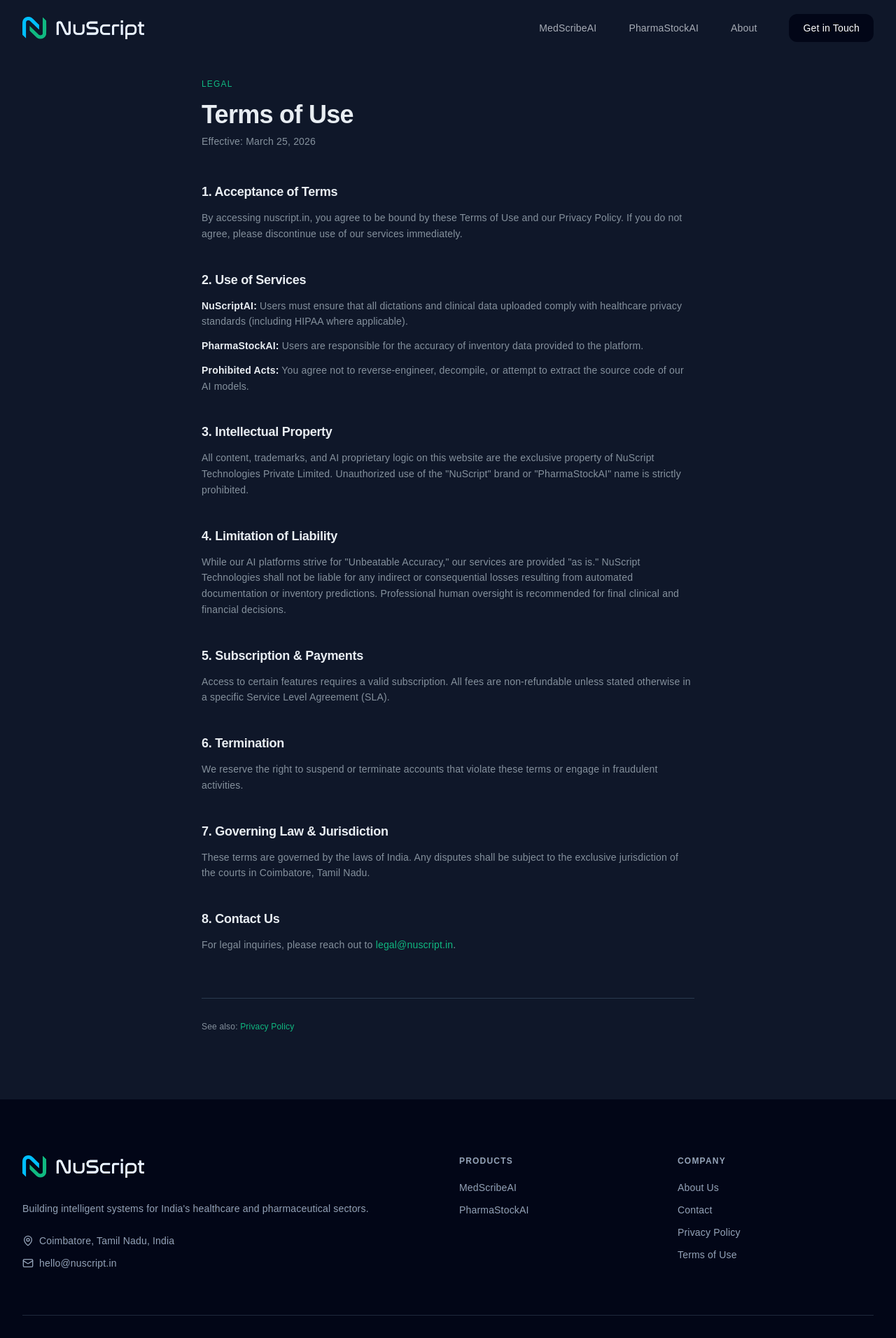
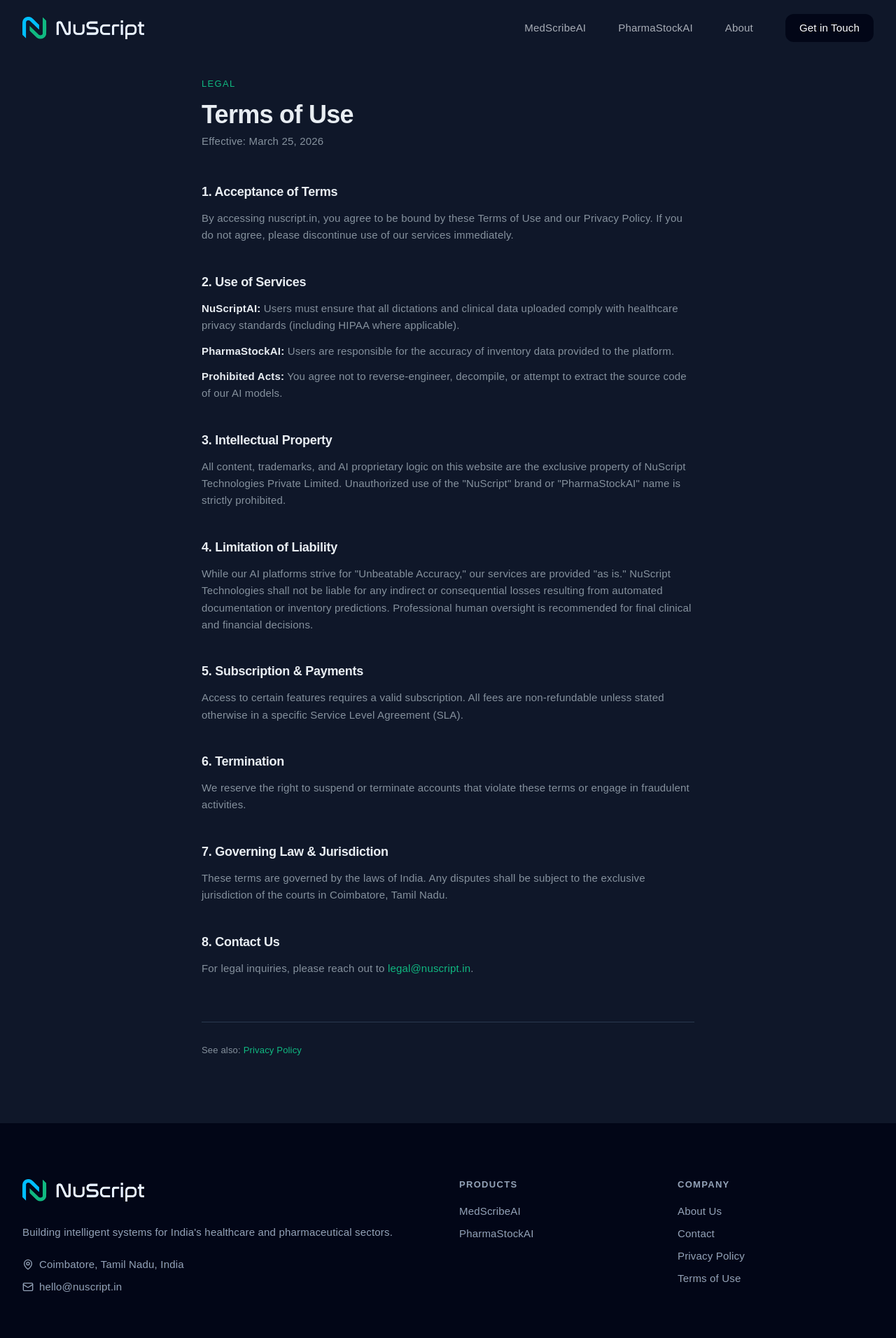
Before and after one commit to nuscript-tech/nuscript-in, a React (Vite) app: page /terms in a window 1280 px wide. Shown: the top 1912 px of the page at 70% size. Built offline with nearby package versions, Linux system fonts and the light colour scheme; a web font is replaced by a local one.

Commit message:
fix: Clash Grotesk headings to weight 400

```diff
--- a/src/index.css
+++ b/src/index.css
@@ -77,7 +77,7 @@
 
   h1 {
     font-family: var(--font-heading);
-    font-weight: 500;
+    font-weight: 400;
     font-size: 3.25rem;
     line-height: 1.15;
     letter-spacing: -0.02em;
@@ -85,7 +85,7 @@
 
   h2 {
     font-family: var(--font-heading);
-    font-weight: 500;
+    font-weight: 400;
     font-size: 2.5rem;
     line-height: 1.2;
     letter-spacing: -0.015em;
@@ -93,7 +93,7 @@
 
   h3 {
     font-family: var(--font-heading);
-    font-weight: 500;
+    font-weight: 400;
     font-size: 1.875rem;
     line-height: 1.25;
     letter-spacing: -0.01em;
@@ -101,7 +101,7 @@
 
   h4 {
     font-family: var(--font-heading);
-    font-weight: 500;
+    font-weight: 400;
     font-size: 1.5rem;
     line-height: 1.3;
     letter-spacing: -0.005em;
@@ -109,7 +109,7 @@
 
   h5 {
     font-family: var(--font-heading);
-    font-weight: 500;
+    font-weight: 400;
     font-size: 1.3rem;
     line-height: 1.35;
     letter-spacing: 0em;
@@ -117,7 +117,7 @@
 
   h6 {
     font-family: var(--font-heading);
-    font-weight: 500;
+    font-weight: 400;
     font-size: 1.15rem;
     line-height: 1.35;
     letter-spacing: 0em;
@@ -135,3 +135,31 @@
     background-clip: text;
   }
 }
+
+/* ── Satoshi size adjustments ── */
+@layer base {
+  /* Bump small text sizes for Satoshi readability */
+  .text-xs {
+    font-size: 0.8125rem !important;  /* 13px instead of 12px */
+    line-height: 1.4;
+  }
+  .text-sm {
+    font-size: 0.9375rem !important;  /* 15px instead of 14px */
+    line-height: 1.5;
+  }
+  .text-base {
+    font-size: 1.0625rem !important;  /* 17px instead of 16px */
+    line-height: 1.6;
+  }
+
+  /* Navbar links */
+  nav a, nav button, nav span {
+    font-size: 1rem;
+    font-weight: 400;
+  }
+
+  /* Footer readability */
+  footer, footer p, footer a, footer span {
+    font-size: 0.9375rem;
+  }
+}
```
